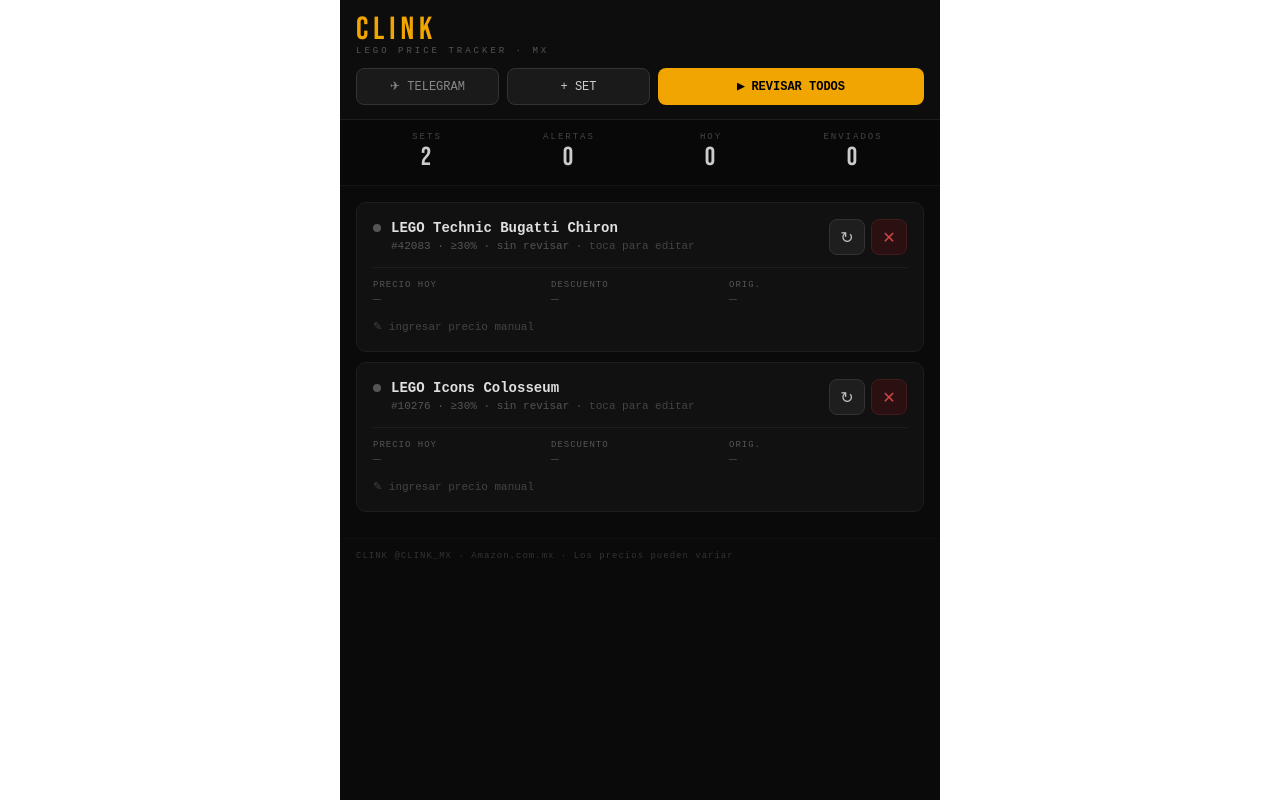
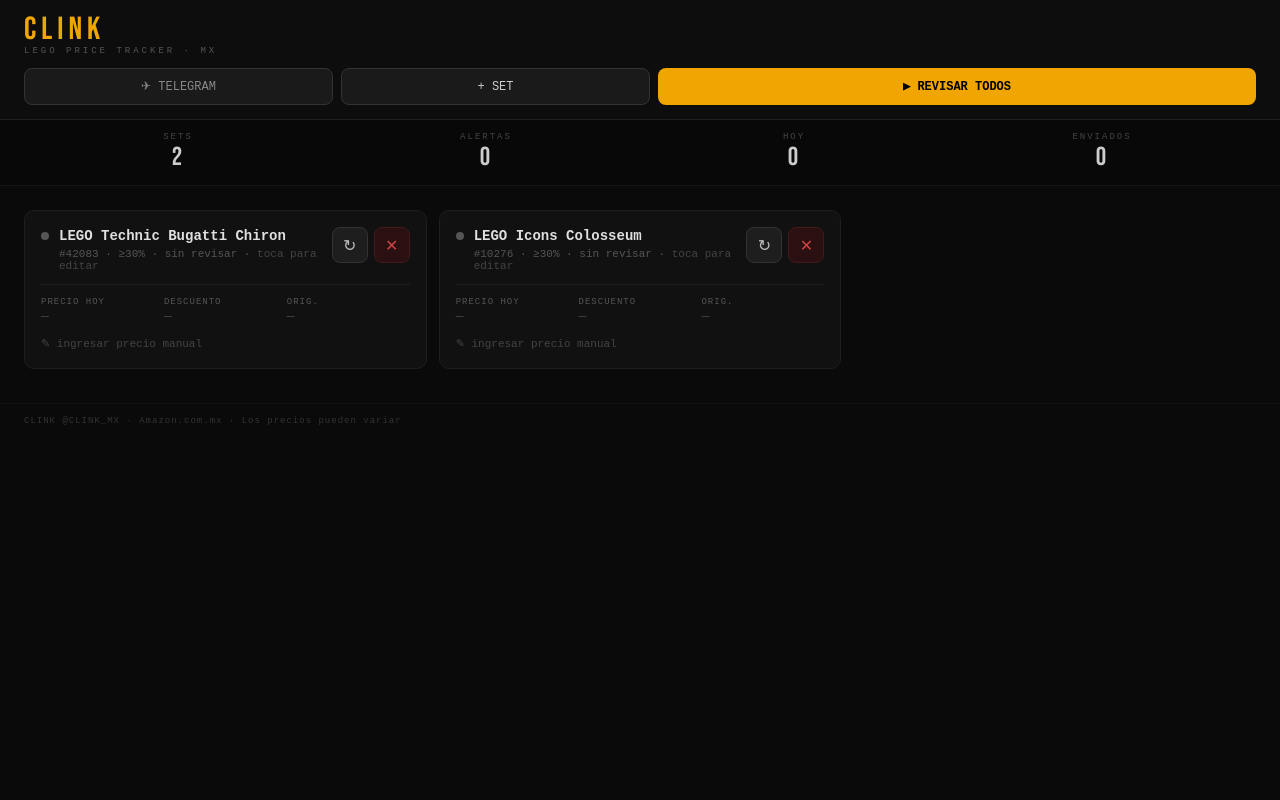
Before and after one commit to yhernandez-bot/clink-tracker, a React (Vite) app: page / in a window 1280 px wide. Built offline with nearby package versions, Linux system fonts and the light colour scheme.

Commit message:
Update App.jsx

```diff
--- a/src/App.jsx
+++ b/src/App.jsx
@@ -3,8 +3,6 @@
 const STORAGE_KEY = "clink-lego-sets";
 const CHECKS_KEY = "clink-price-checks";
 const TG_KEY = "clink-tg-config";
-const ANTHROPIC_WORKER = "https://clink-anthropic.yayitou.workers.dev";
-const WORKER_URL = "https://clink-telegram.yayitou.workers.dev";
 
 const DEFAULT_SETS = [
   { id: 1, name: "LEGO Technic Bugatti Chiron", sku: "42083", minDiscount: 30, asin: "B07BM5D3VG", img: "" },
@@ -55,20 +53,30 @@
   return { text: [`🧱 ${set.name}`, line2, ...extras].filter(Boolean).join("\n").slice(0, 900), url };
 }
 
+const ANTHROPIC_WORKER = "https://clink-anthropic.yayitou.workers.dev";
+const WORKER_URL = "https://clink-telegram.yayitou.workers.dev";
+
 async function sendToTelegram(botToken, chatId, set, d) {
   const { text, url } = buildCaption(set, d);
   const img = set.img?.trim();
   const reply_markup = { inline_keyboard: [[{ text: "Ver en Amazon", url }]] };
+
   const res = await fetch(WORKER_URL, {
     method: "POST",
     headers: { "Content-Type": "application/json" },
-    body: JSON.stringify({ botToken, chatId, text: img ? text : text + "\n" + url, photo: img || null, reply_markup })
+    body: JSON.stringify({
+      botToken, chatId,
+      text: img ? text : text + "\n" + url,
+      photo: img || null,
+      reply_markup
+    })
   });
   const json = await res.json();
   if (!json.ok) throw new Error(json.description || "Error Telegram");
   return json;
 }
 
+// ── Telegram Config ──
 function TelegramConfig({ config, onSave, onClose }) {
   const [token, setToken] = useState(config.botToken || "");
   const [chatId, setChatId] = useState(config.chatId || "");
@@ -111,6 +119,7 @@
   );
 }
 
+// ── Preview Modal ──
 function PreviewModal({ set, d, onSend, onClose, sending, sent }) {
   const { text, url } = buildCaption(set, d);
   const img = set.img?.trim();
@@ -137,6 +146,7 @@
   );
 }
 
+// ── Set Card ──
 function SetCard({ set, d, status, onCheck, onSend, onRemove, onEdit, onManualPrice, loadingId, tgSt }) {
   const [editing, setEditing] = useState(false);
   const [editData, setEditData] = useState({ ...set });
@@ -207,8 +217,11 @@
 
   return (
     <div style={{ background: hasAlert ? "rgba(255,59,59,0.06)" : "#111", border: `1px solid ${hasAlert ? "#ff3b3b55" : "#1e1e1e"}`, borderRadius: 10, overflow: "hidden", marginBottom: 10 }}>
+      {/* Imagen si existe */}
       {set.img && <img src={set.img} alt={set.name} style={{ width: "100%", maxHeight: 140, objectFit: "cover", display: "block" }} onError={e => e.target.style.display = "none"} />}
+
       <div style={{ padding: 16 }}>
+        {/* Top row */}
         <div style={{ display: "flex", alignItems: "flex-start", justifyContent: "space-between", gap: 10 }}>
           <div onClick={() => setEditing(true)} style={{ cursor: "pointer", display: "flex", alignItems: "flex-start", gap: 10, flex: 1, minWidth: 0 }}>
             <span style={{ width: 8, height: 8, borderRadius: "50%", background: statusColor, flexShrink: 0, marginTop: 5, boxShadow: hasAlert ? "0 0 8px #ff3b3b" : "none", display: "inline-block", animation: isLoading ? "pulse 1s infinite" : "none" }} />
@@ -231,6 +244,8 @@
               style={{ background: "#2a1010", color: "#cc4444", border: "1px solid #441a1a", width: 36, height: 36, borderRadius: 8, fontSize: 16, cursor: "pointer", display: "flex", alignItems: "center", justifyContent: "center" }}>✕</button>
           </div>
         </div>
+
+        {/* Price row */}
         <div style={{ display: "flex", alignItems: "center", gap: 8, marginTop: 12, paddingTop: 12, borderTop: "1px solid #1e1e1e" }}>
           <div style={{ flex: 1 }}>
             <div style={{ fontSize: 9, color: "#555", letterSpacing: 1, marginBottom: 2 }}>PRECIO HOY</div>
@@ -253,6 +268,8 @@
               : d?.found && discount != null ? <span style={{ color: "#555", fontSize: 11 }}>min {set.minDiscount}%</span> : null}
           </div>
         </div>
+
+        {/* Manual price */}
         <div style={{ marginTop: 10 }}>
           <button onClick={() => setShowManual(!showManual)}
             style={{ background: "transparent", color: "#444", border: "none", fontSize: 11, cursor: "pointer", fontFamily: "monospace", padding: 0 }}>
@@ -273,6 +290,7 @@
             </div>
           )}
         </div>
+
         {d?.url && (
           <a href={d.url} target="_blank" rel="noopener noreferrer"
             style={{ display: "block", marginTop: 8, fontSize: 11, color: "#f0a500", textDecoration: "none", opacity: 0.7 }}>
@@ -284,6 +302,7 @@
   );
 }
 
+// ── Main ──
 export default function LEGOTracker() {
   const [sets, setSets] = useState([]);
   const [priceData, setPriceData] = useState({});
@@ -398,13 +417,23 @@
   const inp = { width: "100%", background: "#1a1a1a", border: "1px solid #333", color: "#e0e0e0", padding: "10px 12px", borderRadius: 6, fontFamily: "monospace", fontSize: 13, outline: "none" };
 
   return (
-    <div style={{ minHeight: "100vh", background: "#0a0a0a", fontFamily: "'Courier New', monospace", color: "#e0e0e0", maxWidth: 600, margin: "0 auto" }}>
+    <div style={{ minHeight: "100vh", background: "#0a0a0a", fontFamily: "'Courier New', monospace", color: "#e0e0e0" }}>
       <style>{`
         @import url('https://fonts.googleapis.com/css2?family=Bebas+Neue&display=swap');
         * { box-sizing: border-box; margin: 0; padding: 0; }
         @keyframes pulse { 0%,100%{opacity:1}50%{opacity:0.3} }
+        .cards-grid { display: grid; grid-template-columns: 1fr; gap: 0; padding: 16px; }
+        @media (min-width: 768px) { .cards-grid { grid-template-columns: repeat(2, 1fr); gap: 12px; padding: 24px; } }
+        @media (min-width: 1200px) { .cards-grid { grid-template-columns: repeat(3, 1fr); } }
+        .header-inner { max-width: 1400px; margin: 0 auto; }
+        .stats-inner { max-width: 1400px; margin: 0 auto; display: flex; }
+        .cards-inner { max-width: 1400px; margin: 0 auto; }
+        .footer-inner { max-width: 1400px; margin: 0 auto; }
       `}</style>
-      <div style={{ background: "#0d0d0d", borderBottom: "1px solid #1e1e1e", padding: "14px 16px" }}>
+
+      {/* Header */}
+      <div style={{ background: "#0d0d0d", borderBottom: "1px solid #1e1e1e", padding: "14px 24px" }}>
+        <div className="header-inner">
           <div style={{ display: "flex", alignItems: "center", justifyContent: "space-between", marginBottom: 12 }}>
             <div>
               <div style={{ fontFamily: "'Bebas Neue', sans-serif", fontSize: 32, letterSpacing: 5, color: "#f0a500", lineHeight: 1 }}>CLINK</div>
@@ -429,7 +458,11 @@
               ✈ ENVIAR {alertCount} ALERTA{alertCount > 1 ? "S" : ""} A CLINK</button>
           )}
         </div>
+      </div>
+
       {showTgConfig && <TelegramConfig config={tgConfig} onSave={saveTgConfig} onClose={() => setShowTgConfig(false)} />}
+
+      {/* Add Set */}
       {showAdd && (
         <div style={{ background: "#111", borderBottom: "1px solid #1e1e1e", padding: 16 }}>
           <div style={{ fontSize: 11, color: "#f0a500", letterSpacing: 2, marginBottom: 12 }}>NUEVO SET</div>
@@ -469,7 +502,10 @@
           </div>
         </div>
       )}
-      <div style={{ padding: "12px 16px", display: "flex", borderBottom: "1px solid #141414", background: "#080808" }}>
+
+      {/* Stats */}
+      <div style={{ padding: "12px 24px", borderBottom: "1px solid #141414", background: "#080808" }}>
+        <div className="stats-inner">
         {[
           { label: "SETS", val: sets.length },
           { label: "ALERTAS", val: alertCount, accent: true },
@@ -482,24 +518,43 @@
           </div>
         ))}
         </div>
-      <div style={{ padding: 16 }}>
+      </div>
+
+      {/* Cards */}
+      <div className="cards-inner">
+        <div className="cards-grid">
         {sets.map(set => (
           <SetCard
-            key={set.id} set={set} d={priceData[set.id]} status={getStatus(set)}
-            loadingId={loadingId} tgSt={tgStatus[set.id]}
-            onCheck={() => checkPrice(set)} onSend={() => setPreview({ set, d: priceData[set.id] })}
-            onRemove={() => removeSet(set.id)} onEdit={editSet}
+            key={set.id}
+            set={set}
+            d={priceData[set.id]}
+            status={getStatus(set)}
+            loadingId={loadingId}
+            tgSt={tgStatus[set.id]}
+            onCheck={() => checkPrice(set)}
+            onSend={() => setPreview({ set, d: priceData[set.id] })}
+            onRemove={() => removeSet(set.id)}
+            onEdit={editSet}
             onManualPrice={(priceObj) => setManualPrice(set.id, priceObj)}
           />
         ))}
-        {sets.length === 0 && <div style={{ padding: 40, textAlign: "center", color: "#333", fontSize: 12, letterSpacing: 2 }}>NO HAY SETS — AGREGA UNO ARRIBA</div>}
+        {sets.length === 0 && (
+          <div style={{ padding: 40, textAlign: "center", color: "#333", fontSize: 12, letterSpacing: 2 }}>NO HAY SETS — AGREGA UNO ARRIBA</div>
+        )}
         </div>
-      <div style={{ padding: "12px 16px", borderTop: "1px solid #111" }}>
+      </div>
+
+      <div style={{ padding: "12px 24px", borderTop: "1px solid #111" }}>
         <div style={{ fontSize: 9, color: "#333", letterSpacing: 1 }}>CLINK @CLINK_MX · Amazon.com.mx · Los precios pueden variar</div>
       </div>
+
       {preview && (
-        <PreviewModal set={preview.set} d={preview.d} sending={sending} sent={tgStatus[preview.set.id] === "sent"}
-          onClose={() => setPreview(null)} onSend={() => handleSend(preview.set, preview.d)} />
+        <PreviewModal
+          set={preview.set} d={preview.d}
+          sending={sending} sent={tgStatus[preview.set.id] === "sent"}
+          onClose={() => setPreview(null)}
+          onSend={() => handleSend(preview.set, preview.d)}
+        />
       )}
     </div>
   );
```
Lines whose indentation alone changed are shown as unchanged.
